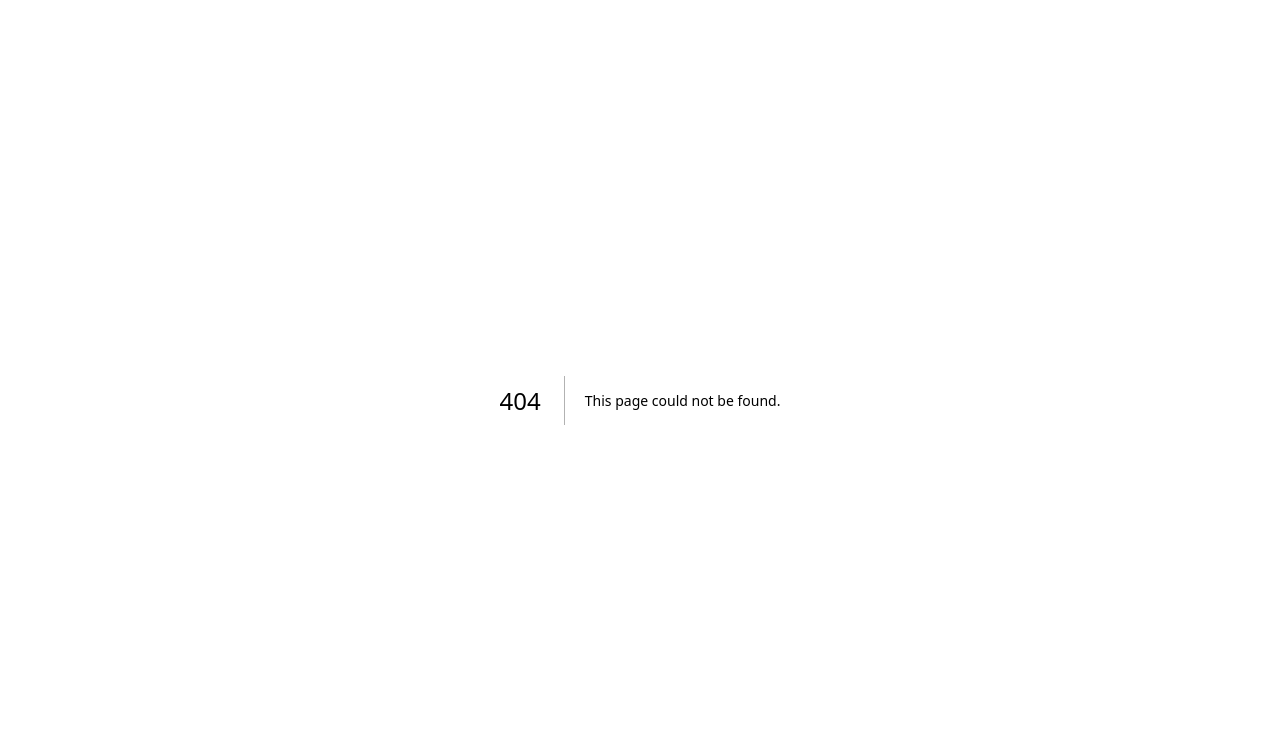
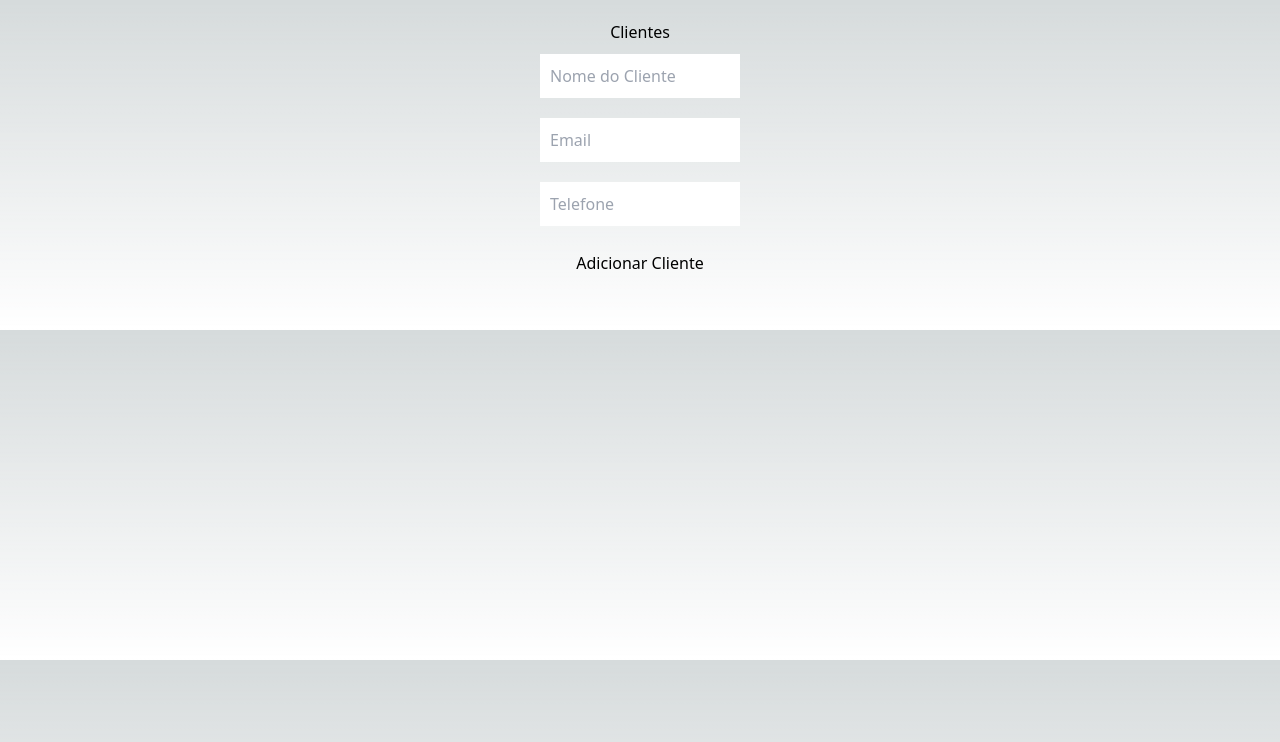
Before and after one commit to FrancescoAntony/rest-app2, a Next.js app: page /index_2 in a window 1280 px wide. Before the commit this address had no page. Shown: the top 742 px of the page. Built offline with nearby package versions, Linux system fonts and the light colour scheme.

Commit message:
ADS: 01609346 Next-js

```diff
--- /dev/null
+++ b/pages/index_2.js
@@ -0,0 +1,167 @@
+import { useState } from 'react';
+
+export default function Home() {
+  const [clients, setClients] = useState([]);
+  const [id, setId] = useState('');
+  const [name, setName] = useState('');
+  const [email, setEmail] = useState('');
+  const [phone, setPhone] = useState('');
+  const [editId, setEditId] = useState(null);
+  const [editName, setEditName] = useState('');
+  const [editEmail, setEditEmail] = useState('');
+  const [editPhone, setEditPhone] = useState('');
+  const [error, setError] = useState('');
+
+  const handleAddClient = () => {
+    if (name.trim() === '') {
+      setError('O nome do cliente não pode estar vazio');
+      return;
+    }
+    const newClient = {
+      id: Date.now().toString(), // Gerando um ID temporário usando timestamp
+      name,
+      email,
+      phone,
+    };
+    setClients([...clients, newClient]);
+    setName('');
+    setEmail('');
+    setPhone('');
+    setError('');
+  };
+
+  const handleEditClient = (id) => {
+    const client = clients.find(client => client.id === id);
+    setEditId(id);
+    setEditName(client.name);
+    setEditEmail(client.email);
+    setEditPhone(client.phone);
+  };
+
+  const handleUpdateClient = () => {
+    if (editName.trim() === '') {
+      setError('O nome do cliente não pode estar vazio');
+      return;
+    }
+    setClients(clients.map(client => (client.id === editId ? {
+      ...client,
+      name: editName,
+      email: editEmail,
+      phone: editPhone,
+    } : client)));
+    setEditId(null);
+    setEditName('');
+    setEditEmail('');
+    setEditPhone('');
+    setError('');
+  };
+
+  const handleDeleteClient = (id) => {
+    setClients(clients.filter(client => client.id !== id));
+  };
+
+  return (
+    <div style={styles.container}>
+      <h1>Clientes</h1>
+      <div style={styles.form}>
+        <input
+          type="text"
+          value={name}
+          onChange={(e) => setName(e.target.value)}
+          placeholder="Nome do Cliente"
+          style={styles.input}
+        />
+        <input
+          type="text"
+          value={email}
+          onChange={(e) => setEmail(e.target.value)}
+          placeholder="Email"
+          style={styles.input}
+        />
+        <input
+          type="text"
+          value={phone}
+          onChange={(e) => setPhone(e.target.value)}
+          placeholder="Telefone"
+          style={styles.input}
+        />
+        <button onClick={handleAddClient} style={styles.button}>Adicionar Cliente</button>
+        {error && <p style={styles.error}>{error}</p>}
+      </div>
+      <ul style={styles.list}>
+        {clients.map(client => (
+          <li key={client.id} style={styles.listItem}>
+            {client.id === editId ? (
+              <div style={styles.form}>
+                <input
+                  type="text"
+                  value={editName}
+                  onChange={(e) => setEditName(e.target.value)}
+                  style={styles.input}
+                />
+                <input
+                  type="text"
+                  value={editEmail}
+                  onChange={(e) => setEditEmail(e.target.value)}
+                  style={styles.input}
+                />
+                <input
+                  type="text"
+                  value={editPhone}
+                  onChange={(e) => setEditPhone(e.target.value)}
+                  style={styles.input}
+                />
+                <button onClick={handleUpdateClient} style={styles.button}>Salvar</button>
+                <button onClick={() => setEditId(null)} style={styles.button}>Cancelar</button>
+              </div>
+            ) : (
+              <div>
+                <strong>ID:</strong> {client.id}<br />
+                <strong>Nome:</strong> {client.name}<br />
+                <strong>Email:</strong> {client.email}<br />
+                <strong>Telefone:</strong> {client.phone}<br />
+                <button onClick={() => handleEditClient(client.id)} style={styles.button}>Editar</button>
+                <button onClick={() => handleDeleteClient(client.id)} style={styles.button}>Deletar</button>
+              </div>
+            )}
+          </li>
+        ))}
+      </ul>
+    </div>
+  );
+}
+
+const styles = {
+  container: {
+    display: 'flex',
+    flexDirection: 'column',
+    alignItems: 'center',
+    padding: '20px',
+  },
+  form: {
+    display: 'flex',
+    flexDirection: 'column',
+    alignItems: 'center',
+    marginBottom: '20px',
+  },
+  input: {
+    padding: '10px',
+    margin: '10px 0',
+    width: '200px',
+  },
+  button: {
+    padding: '10px 20px',
+    margin: '5px',
+  },
+  error: {
+    color: 'red',
+    marginTop: '10px',
+  },
+  list: {
+    listStyleType: 'none',
+    padding: '0',
+  },
+  listItem: {
+    marginBottom: '10px',
+  },
+};
```
